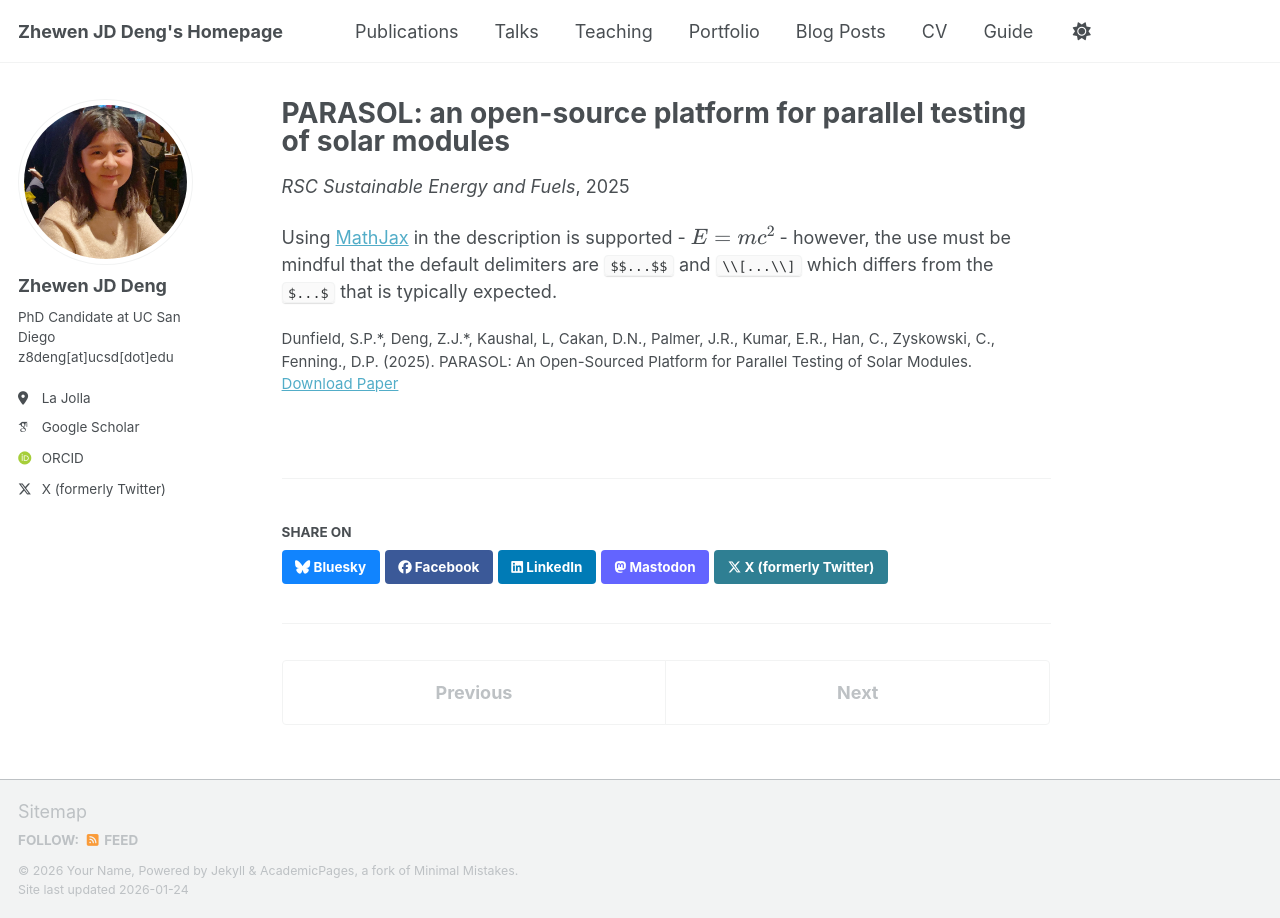
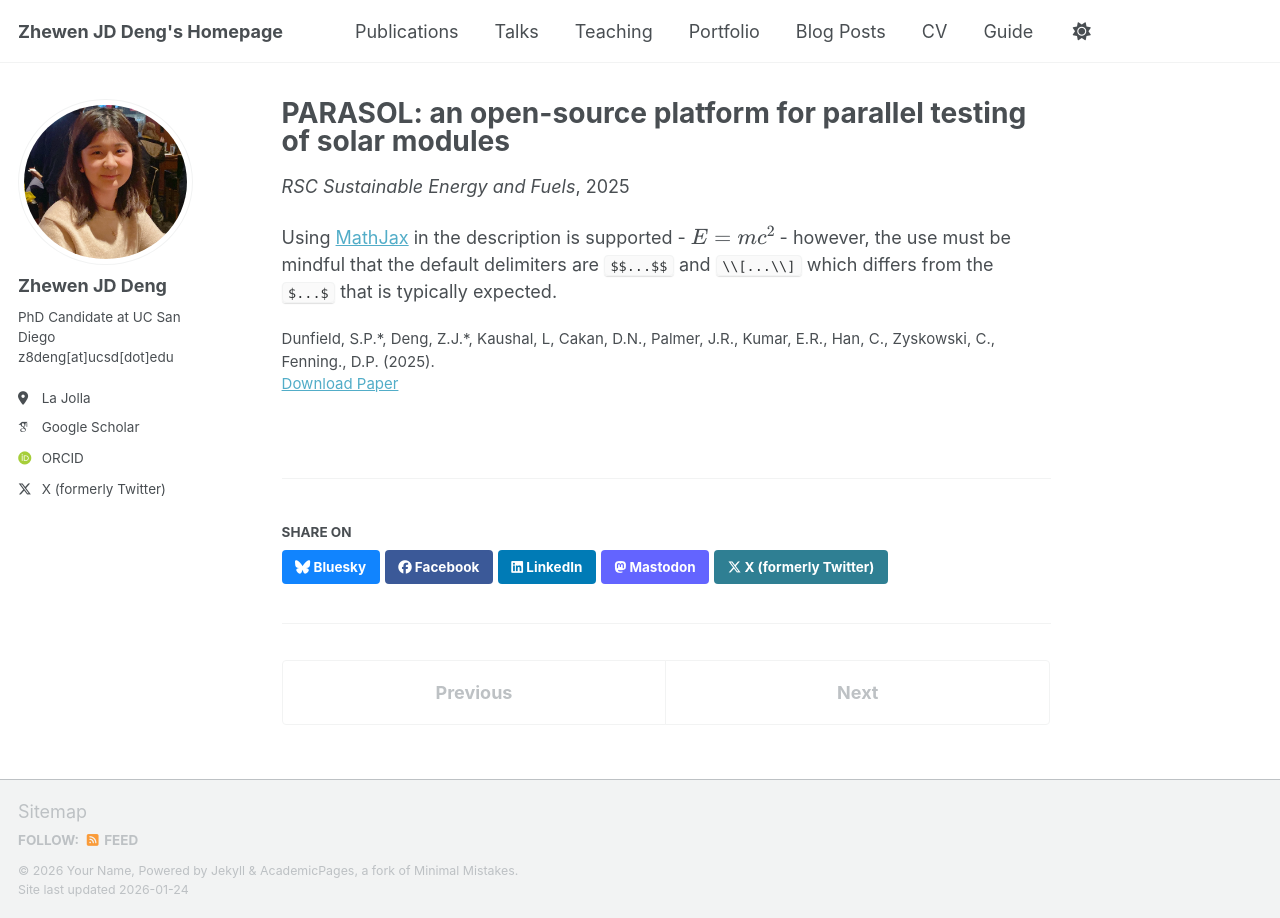
Before and after one commit to zhewenjddeng-personal/zhewenjddeng-personal.github.io, a Jekyll site: the page built from _publications/2025-07-10-paper-title-number-5.md, in a window 1280 px wide. Built offline with Jekyll 4.4.1, drawn with Linux system fonts in a browser that asks for light colours; some web fonts are replaced; a script bundle is joined from its source files by our own code; library files that are not in the unit come from our copies.

Commit message:
Update and rename 2025-06-08-paper-title-number-5.md to 2025-07-10-paper-title-number-5.md

```diff
--- a/_publications/2025-06-08-paper-title-number-5.md
+++ b/_publications/2025-07-10-paper-title-number-5.md
@@ -7,7 +8,6 @@ excerpt: 'PARASOL enables testing of photovoltaic cells and modules outdoors or
 date: 2025-07-10
 venue: 'RSC Sustainable Energy and Fuels'
 paperurl: 'https://academicpages.github.io/files/paper3.pdf'
-citation: 'Dunfield, S.P.*, Deng, Z.J.*, Kaushal, L, Cakan, D.N., Palmer, J.R., Kumar, E.R., Han, C., Zyskowski, C., Fenning., D.P. (2025). PARASOL: An Open-Sourced Platform for Parallel Testing of Solar Modules.'
 ---
 
 Using [MathJax](https://www.mathjax.org/) in the description is supported - $$E=mc^2$$ - however, the use must be mindful that the default delimiters are `$$...$$` and `\\[...\\]` which differs from the `$...$` that is typically expected.
```
Also changed, not shown: other parts of _publications/2025-07-10-paper-title-number-5.md (+1 -0 lines).
